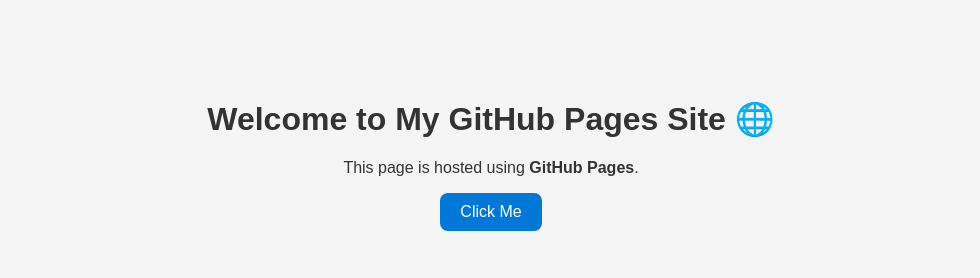
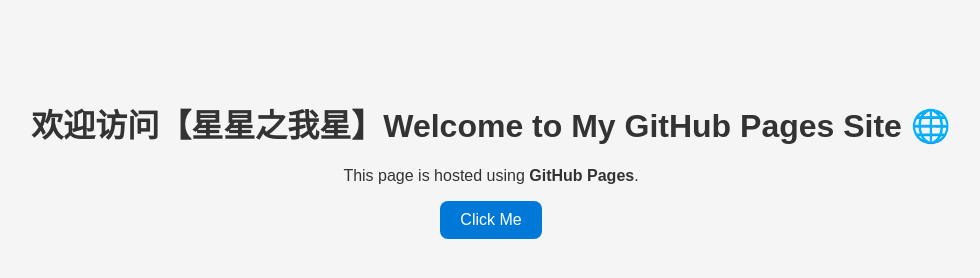
Before and after one commit to aiyingnaoc/aiyingnaoc.github.io, a plain HTML site: page index.html in a window 1280 px wide. Shown: the whole page, without its empty margins (149-1129 px from the left). Drawn offline with Linux system fonts and the light colour scheme.

Commit message:
Update index.html

```diff
--- a/index.html
+++ b/index.html
@@ -7,7 +7,7 @@
   <link rel="stylesheet" href="style.css">
 </head>
 <body>
-  <h1>Welcome to My GitHub Pages Site 🌐</h1>
+  <h1>欢迎访问【星星之我星】Welcome to My GitHub Pages Site 🌐</h1>
   <p>This page is hosted using <strong>GitHub Pages</strong>.</p>
   <button id="helloButton">Click Me</button>
   <p id="output"></p>
```
